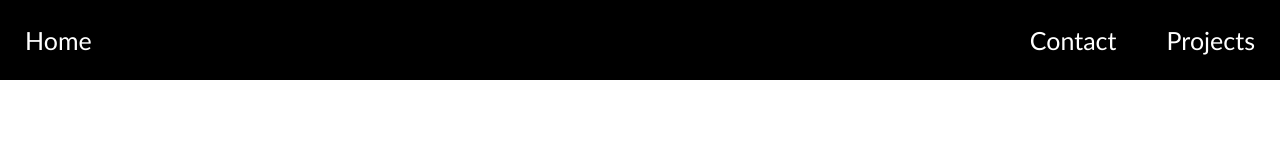
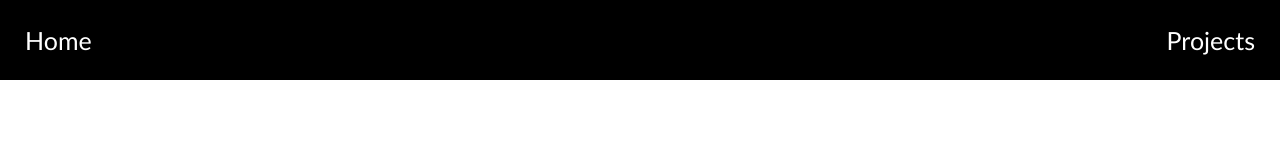
Before and after one commit to Bobdud9613/Bobdud9613.github.io, a plain HTML site: page index.html in a window 1280 px wide. Drawn offline with Linux system fonts and the light colour scheme.

```diff
--- a/index.html
+++ b/index.html
@@ -10,7 +10,6 @@
 <div class="navbar">
   <a href="#home" class="left">Home</a>
   <a href="#projects" class="right">Projects</a>
-  <a href="#contact" class="right">Contact</a>
 </div>
 </body>
 </html>
```
